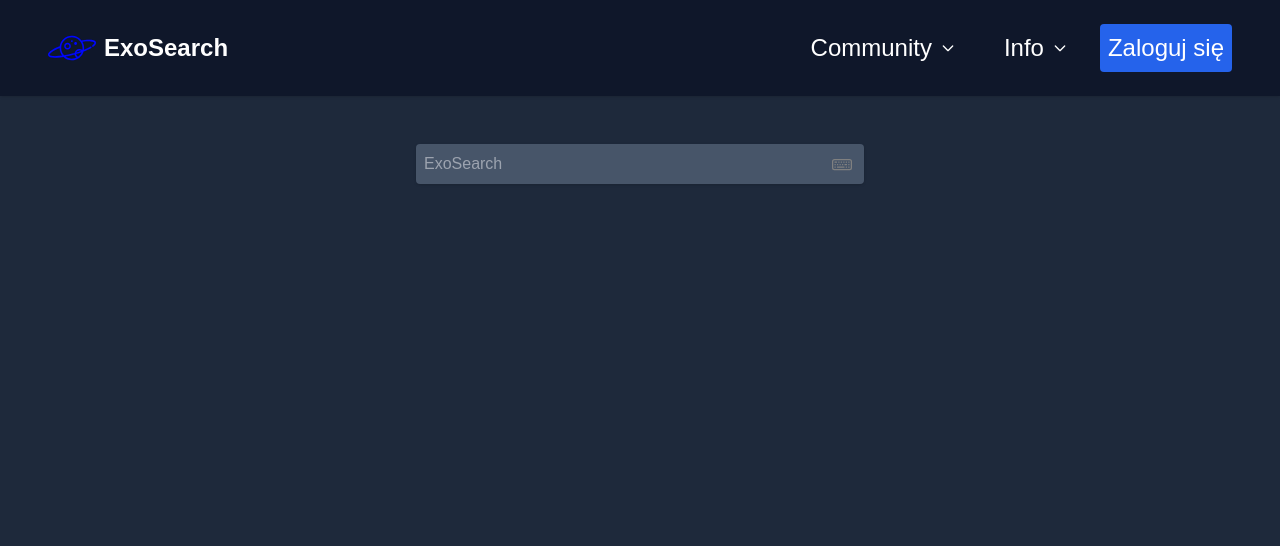
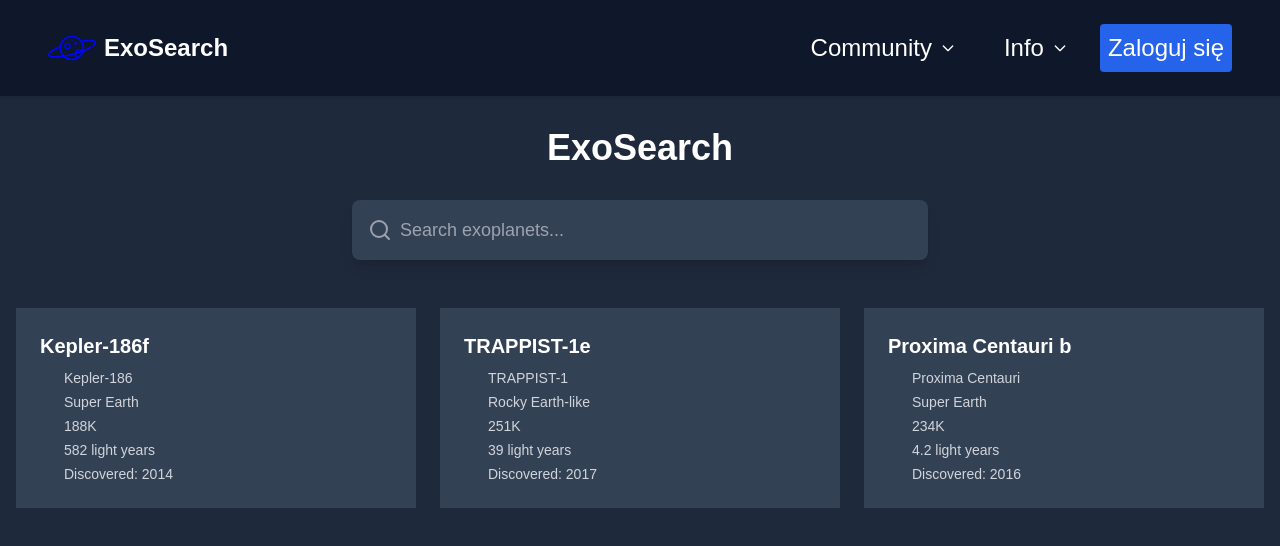
Before and after one commit to Andrz3jj/front-end-hackathon, a React (Vite) app in the folder landing-page/: page /Exoplanets in a window 1280 px wide. Shown: the top 546 px of the page. Built offline with nearby package versions, Linux system fonts and the light colour scheme.

Commit message:
Fixing Code for Bajcar forum broke evrything

```diff
--- a/landing-page/src/components/Exoplanets.tsx
+++ b/landing-page/src/components/Exoplanets.tsx
@@ -1,27 +1,108 @@
-import "../App.css";
-import * as Icon from 'react-bootstrap-icons';
+import { useState } from 'react';
+import { Search, Planet, Star, ThermometerHalf, Rulers, Calendar } from 'lucide-react';
+import { Card, CardContent } from "@/components/ui/card";
+
+const examplePlanets = [
+  {
+    name: "Kepler-186f",
+    distance: "582 light years",
+    type: "Super Earth",
+    temperature: "188K",
+    discovered: "2014",
+    star: "Kepler-186"
+  },
+  {
+    name: "TRAPPIST-1e",
+    distance: "39 light years",
+    type: "Rocky Earth-like",
+    temperature: "251K",
+    discovered: "2017",
+    star: "TRAPPIST-1"
+  },
+  {
+    name: "Proxima Centauri b",
+    distance: "4.2 light years",
+    type: "Super Earth",
+    temperature: "234K",
+    discovered: "2016",
+    star: "Proxima Centauri"
+  }
+];
+
+const ExoplanetCard = ({ planet }) => (
+  <div className="bg-slate-700 hover:bg-slate-600 transition-colors duration-200">
+    <div className="p-6">
+      <div className="flex justify-between items-start">
+        <div>
+          <h3 className="text-xl font-bold text-white mb-2">{planet.name}</h3>
+          <div className="flex items-center text-gray-300 text-sm mb-1">
+            <div className="w-4 h-4 mr-2" />
+            <span>{planet.star}</span>
+          </div>
+          <div className="flex items-center text-gray-300 text-sm mb-1">
+            <div className="w-4 h-4 mr-2" />
+            <span>{planet.type}</span>
+          </div>
+          <div className="flex items-center text-gray-300 text-sm mb-1">
+            <div className="w-4 h-4 mr-2" />
+            <span>{planet.temperature}</span>
+          </div>
+          <div className="flex items-center text-gray-300 text-sm mb-1">
+            <div className="w-4 h-4 mr-2" />
+            <span>{planet.distance}</span>
+          </div>
+          <div className="flex items-center text-gray-300 text-sm">
+            <div className="w-4 h-4 mr-2" />
+            <span>Discovered: {planet.discovered}</span>
+          </div>
+        </div>
+      </div>
+    </div>
+  </div>
+);
 
 const Exoplanets = () => {
+  const [searchQuery, setSearchQuery] = useState('');
+
+  const filteredPlanets = examplePlanets.filter(planet =>
+    planet.name.toLowerCase().includes(searchQuery.toLowerCase()) ||
+    planet.type.toLowerCase().includes(searchQuery.toLowerCase()) ||
+    planet.star.toLowerCase().includes(searchQuery.toLowerCase())
+  );
+
   return (
-        <>
     <div className="bg-slate-800 min-h-screen">
-                <div className="flex items-center justify-center w-full h-full px-4">
-                    <div className="relative w-full max-w-md mt-12">
+      <div className="container mx-auto px-4 py-8">
+        <h1 className="text-4xl font-bold text-white mb-8 text-center">ExoSearch</h1>
+        <div className="max-w-xl mx-auto mb-12">
+          <div className="relative">
             <input
               type="text"
-                            placeholder="ExoSearch"
-                            className="bg-slate-600 shadow rounded placeholder-gray-400  p-2 focus:outline-none focus:shadow-xl text-white transition w-full"
+              value={searchQuery}
+              onChange={(e) => setSearchQuery(e.target.value)}
+              placeholder="Search exoplanets..."
+              className="bg-slate-700 shadow-lg rounded-lg placeholder-gray-400 p-4 pl-12 focus:outline-none focus:ring-2 focus:ring-blue-500 text-white transition w-full text-lg"
             />
-                        <Icon.Keyboard
-                            size={20}
-                            color="gray"
-                            className="absolute right-3 top-1/2 transform -translate-y-1/2"
+            <Search
+              size={24}
+              className="absolute left-4 top-1/2 transform -translate-y-1/2 text-gray-400"
             />
           </div>
         </div>
+
+        <div className="grid gap-6 md:grid-cols-2 lg:grid-cols-3">
+          {filteredPlanets.map((planet, index) => (
+            <ExoplanetCard key={index} planet={planet} />
+          ))}
         </div>
-        </>
 
+        {filteredPlanets.length === 0 && (
+          <div className="text-center text-gray-400 mt-8">
+            No exoplanets found matching your search criteria
+          </div>
+        )}
+      </div>
+    </div>
   );
 };
 
--- a/landing-page/src/components/LoginPage.tsx
+++ b/landing-page/src/components/LoginPage.tsx
@@ -1,4 +1,4 @@
-import { Link } from "react-router-dom";  // Import Link from react-router-dom
+import { Link } from "react-router-dom";
 import "../App.css";
 
 const LoginPage = () => {
--- a/landing-page/src/components/PostDetails.tsx
+++ b/landing-page/src/components/PostDetails.tsx
@@ -20,7 +20,7 @@
     return (
         <>
             <div className="fixed flex justify-center items-center h-screen w-screen bg-slate-800">
-                <div className="m-5 w-full"> {/* Ustawiamy szerokość na pełną dla wszystkich ekranów z marginesem */}
+                <div className="m-5 w-full">
                     <div className="container mx-auto p-6 text-white bg-slate-700
                                     w-full sm:w-full md:w-full lg:w-1/2
                                     flex flex-col justify-between rounded-3xl">
--- a/landing-page/src/components/RecentPostComponent.tsx
+++ b/landing-page/src/components/RecentPostComponent.tsx
@@ -12,7 +12,7 @@
 
     return (
         <div className="p-5 m-5 rounded-2xl bg-slate-900 font-mono">
-            {/* Toggle Button for Small and Medium Screens */}
+
             <div className="lg:hidden mb-4">
                 <button
                     onClick={toggleMenu}
```
Also changed, not shown: 1 other file (tests, documents, lock files or other folders). Lines whose indentation alone changed are shown as unchanged.
